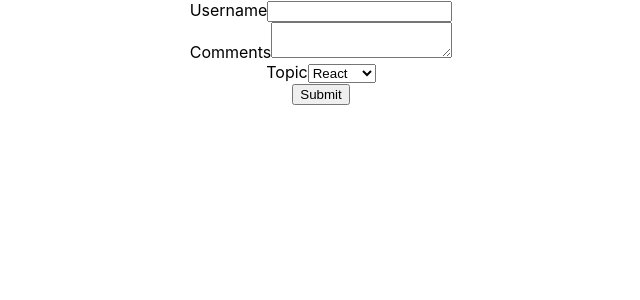
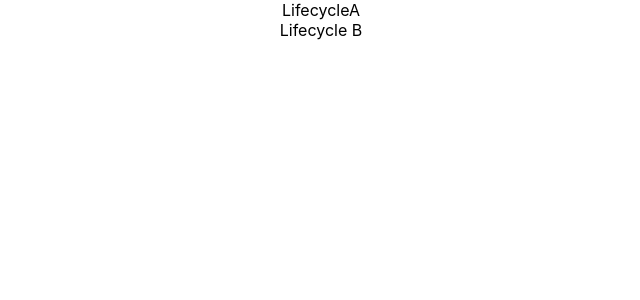
Before and after one commit to vigneshmagudeeswaran/codeevaluation, a React (Create React App) app: page / in a window 1280 px wide. Shown: the top 300 px of the page, without its empty margins (319-959 px from the left). Built offline with nearby package versions, Linux system fonts and the light colour scheme.

Commit message:
component_mounting_life_cycle_methods_of class_components

```diff
--- a/src/App.js
+++ b/src/App.js
@@ -16,11 +16,13 @@
 import "./appStyles.css";
 import styles from "./appStyles.module.css";
 import Form from "./components/Form";
+import LifecycleA from "./components/LifecycleA";
 
 function App() {
   return (
     <div className="App">
-      <Form />
+      <LifecycleA />
+      {/* <Form /> */}
       {/* <h1 className='error'>Error</h1>
           <h1 className={styles.success}>Success</h1>
           <Inline/> */}
--- /dev/null
+++ b/src/components/LifecycleA.js
@@ -0,0 +1,33 @@
+import React, { Component } from "react";
+import LifecycleB from "./LifecycleB";
+
+class LifecycleA extends Component {
+  constructor(props) {
+    super(props);
+
+    this.state = {
+      name: "viswas",
+    };
+    console.log("LifecycleA constructor");
+  }
+
+  static getDerivedStateFromProps(props, state) {
+    console.log("LifecycleA getDerivedStateFromProps");
+    return null;
+  }
+  componentDidMount() {
+    console.log("LifecycleA componentDidMount");
+  }
+
+  render() {
+    console.log("LifecycleA render method");
+    return (
+      <div>
+        <div>LifecycleA</div>
+        <LifecycleB />
+      </div>
+    );
+  }
+}
+
+export default LifecycleA;
--- /dev/null
+++ b/src/components/LifecycleB.js
@@ -0,0 +1,27 @@
+import React, { Component } from "react";
+
+class LifecycleA extends Component {
+  constructor(props) {
+    super(props);
+
+    this.state = {
+      name: "viswas",
+    };
+    console.log("LifecycleB constructor");
+  }
+
+  static getDerivedStateFromProps(props, state) {
+    console.log("LifecycleB getDerivedStateFromProps");
+    return null;
+  }
+  componentDidMount() {
+    console.log("LifecycleB componentDidMount");
+  }
+
+  render() {
+    console.log(" LifecycleB render method");
+    return <div>Lifecycle B</div>;
+  }
+}
+
+export default LifecycleA;
```
